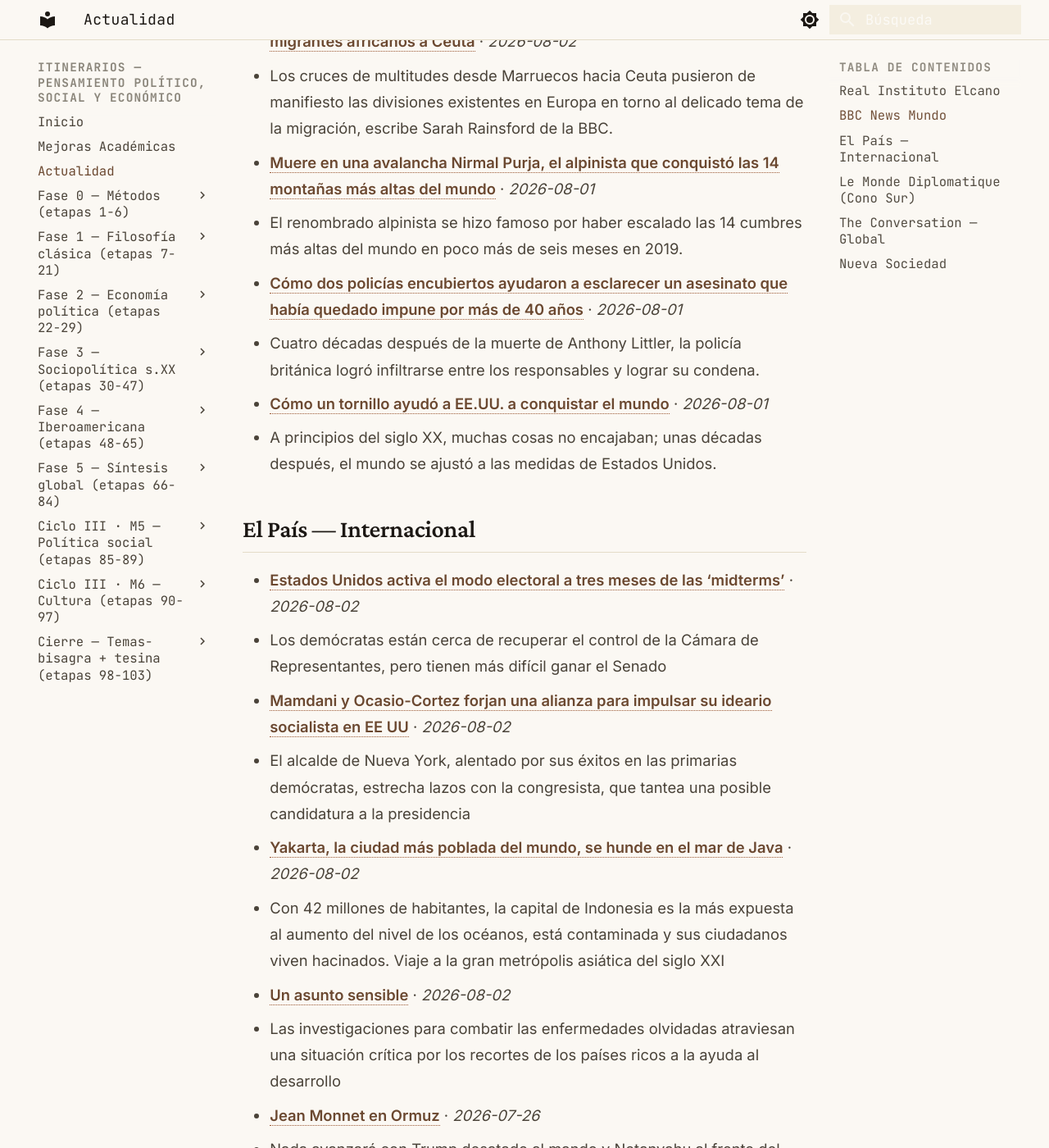
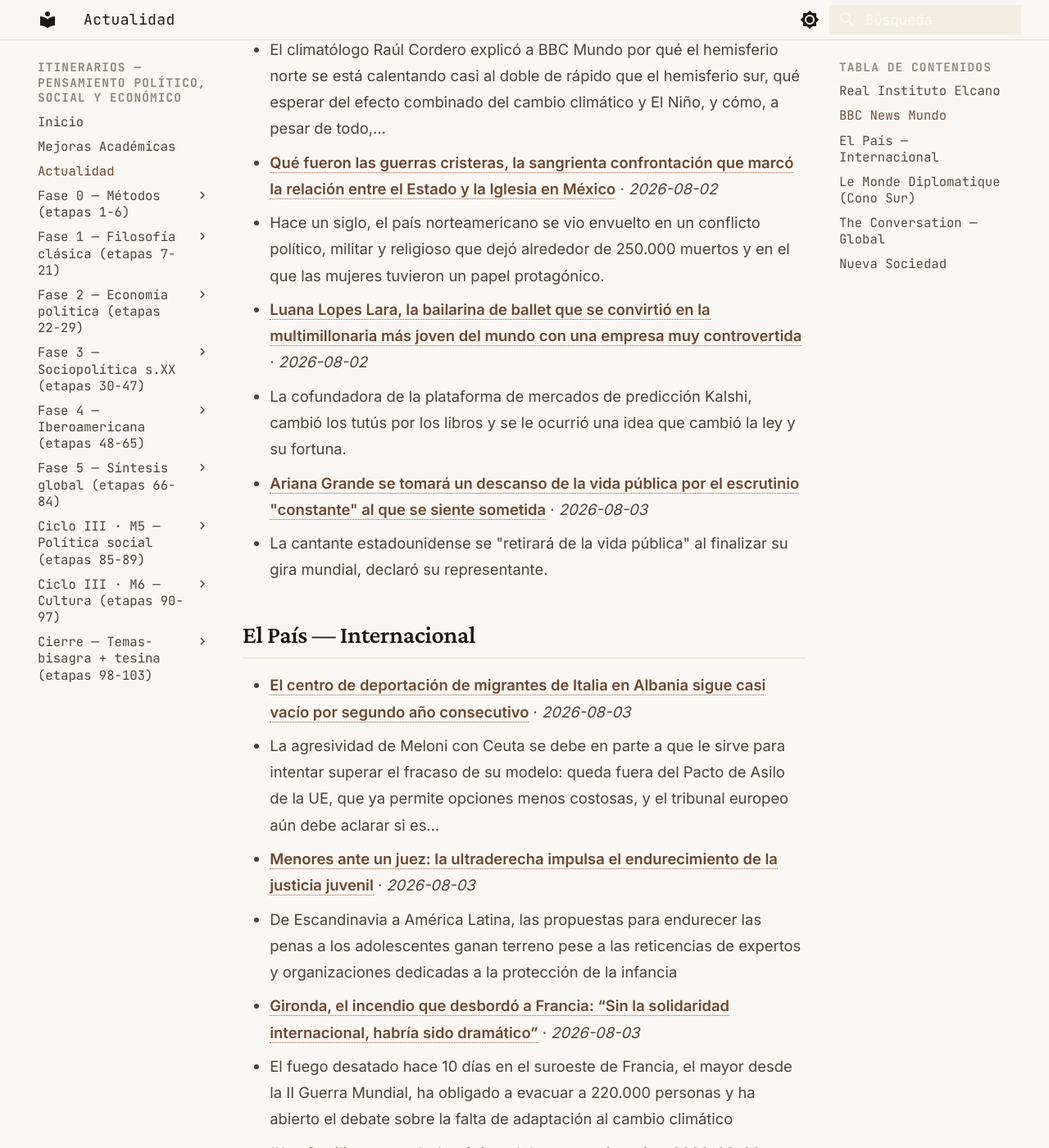
Before and after one commit to MrSpagVi/Curso, an MkDocs documentation site: the page built from docs/actualidad.md, in a window 1280 px wide and 1400 px high, scrolled down 1140 px. Shown: the whole window at 82% size. Built offline with MkDocs 1.6.1 and Material for MkDocs 9.7.7, drawn with Linux system fonts in a browser that asks for light colours; some of the changed text lies outside the part shown.

Commit message:
auto: actualidad 2026-08-03

```diff
--- a/docs/actualidad.md
+++ b/docs/actualidad.md
@@ -6,7 +6,7 @@ title: Actualidad
 
 Últimos titulares de fuentes que dictan agenda en ciencia política y geopolítica. Actualizado automáticamente cada día (vía GitHub Actions).
 
-_Última actualización: 2026-08-02 08:07 UTC_
+_Última actualización: 2026-08-03 09:25 UTC_
 
 !!! tip "Ritual mensual — #actualidad"
     El último sábado de cada mes: agarrá **un** titular de los de abajo y escribí **300 palabras** aplicándole **2 autores** del último mes que leíste. ¿Qué diría cada uno? ¿En qué chocan? No resumas la noticia — usala como caso para pensar con las herramientas que venís construyendo. Guardá el texto con el tag `#actualidad` en tu sistema de notas. Esto convierte la teoría en criterio sobre la coyuntura: el objetivo del plan no es citar a Maquiavelo, es leer el presente con él.
@@ -17,29 +17,29 @@ _Sin datos en esta ejecución. Visitar fuente: [https://www.realinstitutoelcano.
 
 ## BBC News Mundo
 
+- **["Nuestras casas se han convertido en prisiones": cómo es vivir en un pueblo palestino en Cisjordania que sufre constantes ataques de colonos israelíes](https://www.bbc.com/mundo/articles/czjlk731dzwo?at_medium=RSS&at_campaign=rss)** · *2026-08-03*
+  - La población de al Mughayyir denuncia cómo colonos israelíes atacan su población para quedarse con terrenos palestinos.
 - **["El planeta en el que nosotros nacimos ya no existe": el climatólogo que alerta de la epidemia de eventos extremos y aún así es optimista](https://www.bbc.com/mundo/articles/c24mz1jrnpzo?at_medium=RSS&at_campaign=rss)** · *2026-08-02*
   - El climatólogo Raúl Cordero explicó a BBC Mundo por qué el hemisferio norte se está calentando casi al doble de rápido que el hemisferio sur, qué esperar del efecto combinado del cambio climático y El Niño, y cómo, a pesar de todo,…
-- **[La tormenta política en Europa que desató la llegada de miles de migrantes africanos a Ceuta](https://www.bbc.com/mundo/articles/ce8k6y8ym3no?at_medium=RSS&at_campaign=rss)** · *2026-08-02*
-  - Los cruces de multitudes desde Marruecos hacia Ceuta pusieron de manifiesto las divisiones existentes en Europa en torno al delicado tema de la migración, escribe Sarah Rainsford de la BBC.
-- **[Muere en una avalancha Nirmal Purja, el alpinista que conquistó las 14 montañas más altas del mundo](https://www.bbc.com/mundo/articles/cx2j98y93qro?at_medium=RSS&at_campaign=rss)** · *2026-08-01*
-  - El renombrado alpinista se hizo famoso por haber escalado las 14 cumbres más altas del mundo en poco más de seis meses en 2019.
-- **[Cómo dos policías encubiertos ayudaron a esclarecer un asesinato que había quedado impune por más de 40 años](https://www.bbc.com/mundo/articles/cjrgw2d39w2o?at_medium=RSS&at_campaign=rss)** · *2026-08-01*
-  - Cuatro décadas después de la muerte de Anthony Littler, la policía británica logró infiltrarse entre los responsables y lograr su condena.
-- **[Cómo un tornillo ayudó a EE.UU. a conquistar el mundo](https://www.bbc.com/mundo/articles/c5y4vdwk401o?at_medium=RSS&at_campaign=rss)** · *2026-08-01*
-  - A principios del siglo XX, muchas cosas no encajaban; unas décadas después, el mundo se ajustó a las medidas de Estados Unidos.
+- **[Qué fueron las guerras cristeras, la sangrienta confrontación que marcó la relación entre el Estado y la Iglesia en México](https://www.bbc.com/mundo/articles/cg4w2pe5zrro?at_medium=RSS&at_campaign=rss)** · *2026-08-02*
+  - Hace un siglo, el país norteamericano se vio envuelto en un conflicto político, militar y religioso que dejó alrededor de 250.000 muertos y en el que las mujeres tuvieron un papel protagónico.
+- **[Luana Lopes Lara, la bailarina de ballet que se convirtió en la multimillonaria más joven del mundo con una empresa muy controvertida](https://www.bbc.com/mundo/articles/cj635znkreyo?at_medium=RSS&at_campaign=rss)** · *2026-08-02*
+  - La cofundadora de la plataforma de mercados de predicción Kalshi, cambió los tutús por los libros y se le ocurrió una idea que cambió la ley y su fortuna.
+- **[Ariana Grande se tomará un descanso de la vida pública por el escrutinio "constante" al que se siente sometida](https://www.bbc.com/mundo/articles/c3v0z6pw4x7o?at_medium=RSS&at_campaign=rss)** · *2026-08-03*
+  - La cantante estadounidense se "retirará de la vida pública" al finalizar su gira mundial, declaró su representante.
 
 ## El País — Internacional
 
-- **[Estados Unidos activa el modo electoral a tres meses de las ‘midterms’](https://elpais.com/internacional/2026-08-02/estados-unidos-activa-el-modo-electoral-a-tres-meses-de-las-midterms.html)** · *2026-08-02*
-  - Los demócratas están cerca de recuperar el control de la Cámara de Representantes, pero tienen más difícil ganar el Senado
-- **[Mamdani y Ocasio-Cortez forjan una alianza para impulsar su ideario socialista en EE UU](https://elpais.com/internacional/2026-08-02/mamdani-y-ocasio-cortez-forjan-una-alianza-para-impulsar-su-ideario-socialista-en-ee-uu.html)** · *2026-08-02*
-  - El alcalde de Nueva York, alentado por sus éxitos en las primarias demócratas, estrecha lazos con la congresista, que tantea una posible candidatura a la presidencia
-- **[Yakarta, la ciudad más poblada del mundo, se hunde en el mar de Java](https://elpais.com/internacional/2026-08-02/yakarta-la-ciudad-mas-poblada-del-mundo-se-hunde-en-el-mar-de-java.html)** · *2026-08-02*
-  - Con 42 millones de habitantes, la capital de Indonesia es la más expuesta al aumento del nivel de los océanos, está contaminada y sus ciudadanos viven hacinados. Viaje a la gran metrópolis asiática del siglo XXI
-- **[Un asunto sensible](https://elpais.com/opinion/2026-08-02/un-asunto-sensible.html)** · *2026-08-02*
-  - Las investigaciones para combatir las enfermedades olvidadas atraviesan una situación crítica por los recortes de los países ricos a la ayuda al desarrollo
-- **[Jean Monnet en Ormuz](https://elpais.com/internacional/2026-07-26/jean-monnet-en-ormuz.html)** · *2026-07-26*
-  - Nada avanzará con Trump desatado al mando y Netanyahu al frente del Gobierno más extremista de la historia de Israel. Pero todo puede cambiar con las elecciones de mitad de mandato en Estados Unidos y las generales en Israel
+- **[El centro de deportación de migrantes de Italia en Albania sigue casi vacío por segundo año consecutivo](https://elpais.com/internacional/2026-08-03/el-centro-de-deportacion-de-migrantes-de-italia-en-albania-sigue-casi-vacio-por-segundo-ano-consecutivo.html)** · *2026-08-03*
+  - La agresividad de Meloni con Ceuta se debe en parte a que le sirve para intentar superar el fracaso de su modelo: queda fuera del Pacto de Asilo de la UE, que ya permite opciones menos costosas, y el tribunal europeo aún debe aclarar si es…
+- **[Menores ante un juez: la ultraderecha impulsa el endurecimiento de la justicia juvenil](https://elpais.com/internacional/2026-08-03/menores-ante-un-juez-la-ultraderecha-impulsa-el-endurecimiento-de-la-justicia-juvenil.html)** · *2026-08-03*
+  - De Escandinavia a América Latina, las propuestas para endurecer las penas a los adolescentes ganan terreno pese a las reticencias de expertos y organizaciones dedicadas a la protección de la infancia
+- **[Gironda, el incendio que desbordó a Francia: “Sin la solidaridad internacional, habría sido dramático”](https://elpais.com/internacional/2026-08-03/gironda-el-incendio-que-desbordo-a-francia-sin-la-solidaridad-internacional-habria-sido-dramatico.html)** · *2026-08-03*
+  - El fuego desatado hace 10 días en el suroeste de Francia, el mayor desde la II Guerra Mundial, ha obligado a evacuar a 220.000 personas y ha abierto el debate sobre la falta de adaptación al cambio climático
+- **[‘Una familia, un voto’, el enésimo debate reaccionario](https://elpais.com/opinion/2026-08-03/una-familia-un-voto-el-enesimo-debate-reaccionario.html)** · *2026-08-03*
+  - La defensa de la familia patriarcal y del rol tradicional de la esposa-madre es una piedra angular y definitoria de las derechas
+- **[Los estadounidenses tienen menos de cien días para salvar su democracia](https://elpais.com/opinion/2026-08-03/los-estadounidenses-tienen-menos-de-cien-dias-para-salvar-su-democracia.html)** · *2026-08-03*
+  - Una avalancha al estilo húngaro es lo único que podrá desbaratar los intentos de Donald Trump de amañar las elecciones de mitad de mandato
 
 ## Le Monde Diplomatique (Cono Sur)
 
@@ -47,16 +47,16 @@ _Sin datos en esta ejecución. Visitar fuente: [https://www.eldiplo.org/feed/](h
 
 ## The Conversation — Global
 
-- **[FIFA and Infantino face an uncertain future as leading soccer nations fight for change](https://theconversation.com/fifa-and-infantino-face-an-uncertain-future-as-leading-soccer-nations-fight-for-change-288815)** · *2026-08-02*
-  - Recent FIFA controversies have exposed structural tensions within world soccer, which may result in significant change at the top.
-- **[The warning signs are over: Australia now faces a devastating bird flu outbreak in wildlife](https://theconversation.com/the-warning-signs-are-over-australia-now-faces-a-devastating-bird-flu-outbreak-in-wildlife-288889)** · *2026-08-01*
-  - We cannot stop wild birds from flying. But we can control whether this becomes an unmanaged catastrophe or a closely tracked outbreak.
-- **[What is Genocost? Understanding Congo’s new language of remembrance and justice](https://theconversation.com/what-is-genocost-understanding-congos-new-language-of-remembrance-and-justice-286987)** · *2026-08-01*
-  - Every year on August 2, the Congolese community around the world observes a day of remembrance for the victims of the genocide perpetrated against the people of eastern DRC for economic gain.
-- **[Does Saudi Arabia want to develop nuclear weapons? Here’s what history can tell us](https://theconversation.com/does-saudi-arabia-want-to-develop-nuclear-weapons-heres-what-history-can-tell-us-288418)** · *2026-08-01*
-  - US pressure and economic factors have historically prevented Saudi Arabia from developing a nuclear arsenal.
-- **[How the Ceuta border crossing incident immediately played into the hands of Spain’s far right](https://theconversation.com/how-the-ceuta-border-crossing-incident-immediately-played-into-the-hands-of-spains-far-right-288859)** · *2026-07-31*
-  - In the absence of information, dramatic images are feeding misinformation – and shifting public opinion.
+- **[How white farmers still dominate land ownership in South Africa in spite of land reform – new research](https://theconversation.com/how-white-farmers-still-dominate-land-ownership-in-south-africa-in-spite-of-land-reform-new-research-285507)** · *2026-08-03*
+  - Research shows that market-based land reform in South Africa since 1994 has often benefited white farmers and preserved inequality instead of reducing it.
+- **[Closed court, no jury: a legal expert explains what’s happening with Alan Jones’ trial](https://theconversation.com/closed-court-no-jury-a-legal-expert-explains-whats-happening-with-alan-jones-trial-288901)** · *2026-08-03*
+  - The trial of the former shock jock on indecent assault and sexual touching charges is taking place without a jury and in a closed court. Here’s why.
+- **[Australia has long relied on volunteers and wildlife carers. As bird flu spreads, they will need support](https://theconversation.com/australia-has-long-relied-on-volunteers-and-wildlife-carers-as-bird-flu-spreads-they-will-need-support-288389)** · *2026-08-03*
+  - Volunteers have been a mainstay of conservation in Australia. As bird flu spreads, they must be supported – and kept safe.
+- **[Ariana Grande’s appearance attracted intense scrutiny, not just genuine concern](https://theconversation.com/ariana-grandes-appearance-attracted-intense-scrutiny-not-just-genuine-concern-288926)** · *2026-08-03*
+  - There’s an important difference between scrutiny and concern. Here’s why this matters.
+- **[View from The Hill: Hanson announces One Nation Victorian leader, bans major media outlets](https://theconversation.com/view-from-the-hill-hanson-announces-one-nation-victorian-leader-bans-major-media-outlets-288350)** · *2026-08-03*
+  - Pauline Hanson formally announced a suite of candidates for the Victorian election, including her lead candidate Warren Pickering, 43, who will run for the seat of Pakenham
 
 ## Nueva Sociedad
 
```
